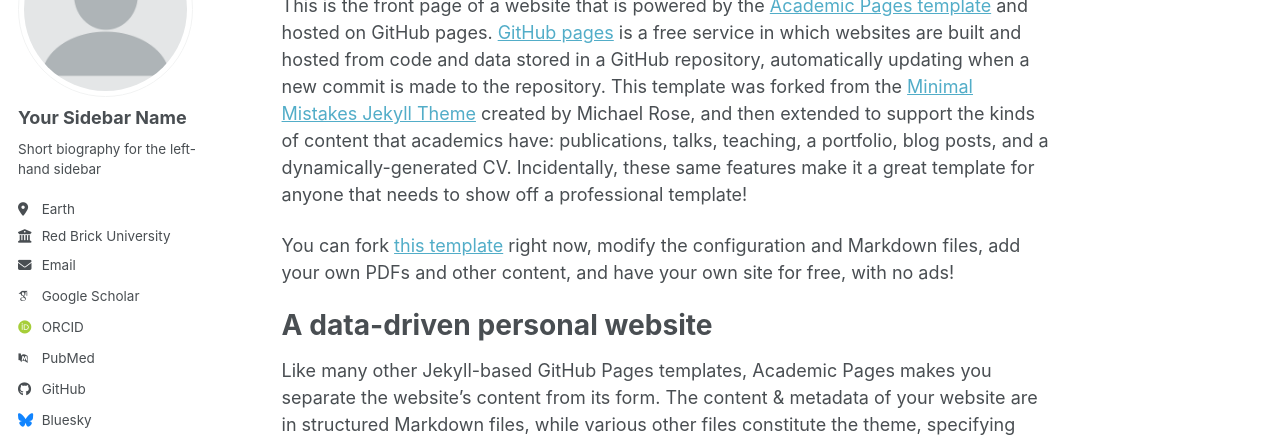
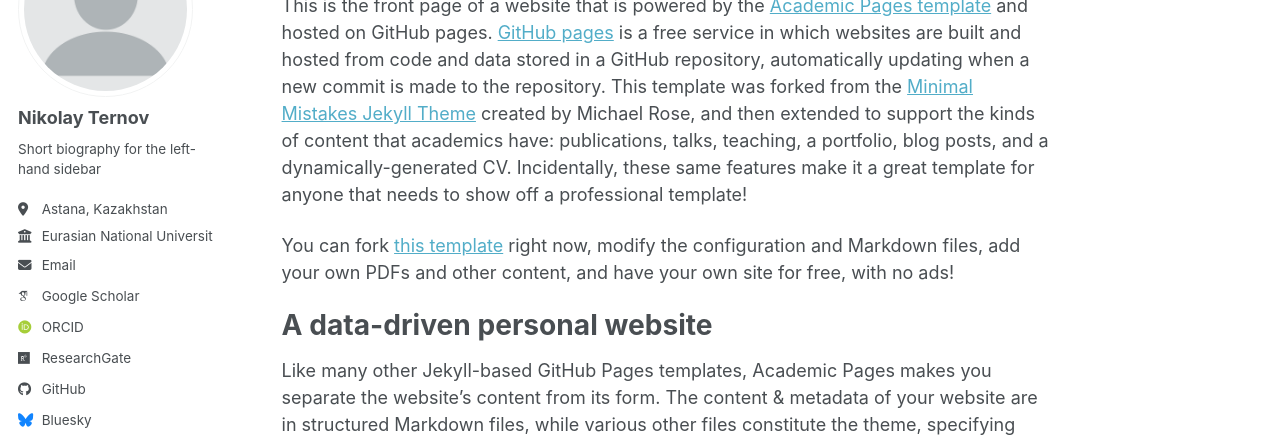
Before and after one commit to NikolayTernov/NikolayTernov.github.io, a Jekyll site: the page built from _pages/about.md, in a window 1280 px wide. Shown: the part 179-621 px from the top of the page. Built offline with Jekyll 4.4.1, drawn with Linux system fonts in a browser that asks for light colours; some web fonts are replaced; a script bundle is joined from its source files by our own code; library files that are not in the unit come from our copies.

Commit message:
Update _config.yml

```diff
--- a/_config.yml
+++ b/_config.yml
@@ -24,11 +24,11 @@
 author:
   # Biographic information
   avatar           : "profile.png"
-  name             : "Your Sidebar Name"
+  name             : "Nikolay Ternov"
   pronouns         : # example: "she/her"
   bio              : "Short biography for the left-hand sidebar"
-  location         : "Earth"
-  employer         : "Red Brick University"
+  location         : "Astana, Kazakhstan"
+  employer         : "Eurasian National University"
   uri              : # URL
   email            : "none@example.org"
 
@@ -38,11 +38,11 @@
   googlescholar    : "https://scholar.google.com/citations?user=PS_CX0AAAAAJ"
   inspire-hep      : # URL
   impactstory      : # URL
-  orcid            : "https://orcid.org/yourorcidurl"
+  orcid            : "https://orcid.org/0000-0001-7422-5155"
   semantic         : # URL
   ssrn             : # URL
-  pubmed           : "https://www.ncbi.nlm.nih.gov/pubmed/?term=john+snow"
-  researchgate     : # URL
+  pubmed           : # URL
+  researchgate     : "http://researchgate.net/profile/Ternov-Nikolay"
   scopus           : # URL
   zotero           : # URL
 
```
